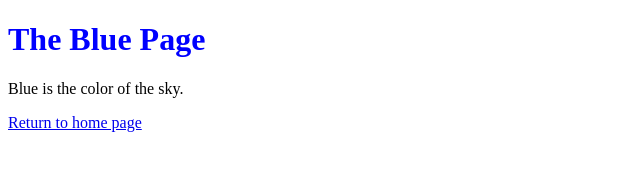
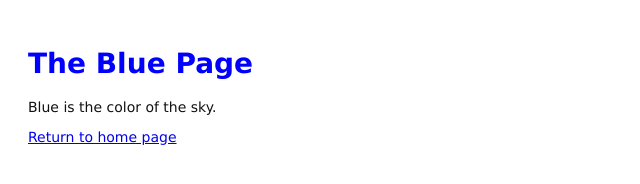
Before and after one commit to keith-taylor/my_git_repo, a plain HTML site: page blue.html in a window 1280 px wide. Shown: the whole page, without its empty margins (0-640 px from the left). Drawn offline with Linux system fonts and the light colour scheme.

Commit message:
added link to css sheet in html files

```diff
--- a/blue.html
+++ b/blue.html
@@ -1,5 +1,6 @@
 <!DOCTYPE html>
 <html lang="en">
+<link rel="stylesheet" href="style.css" />
 
 <head>
   <title>The Blue Page</title>
```
Also changed, not shown: orange.html (+1 -0 lines).
